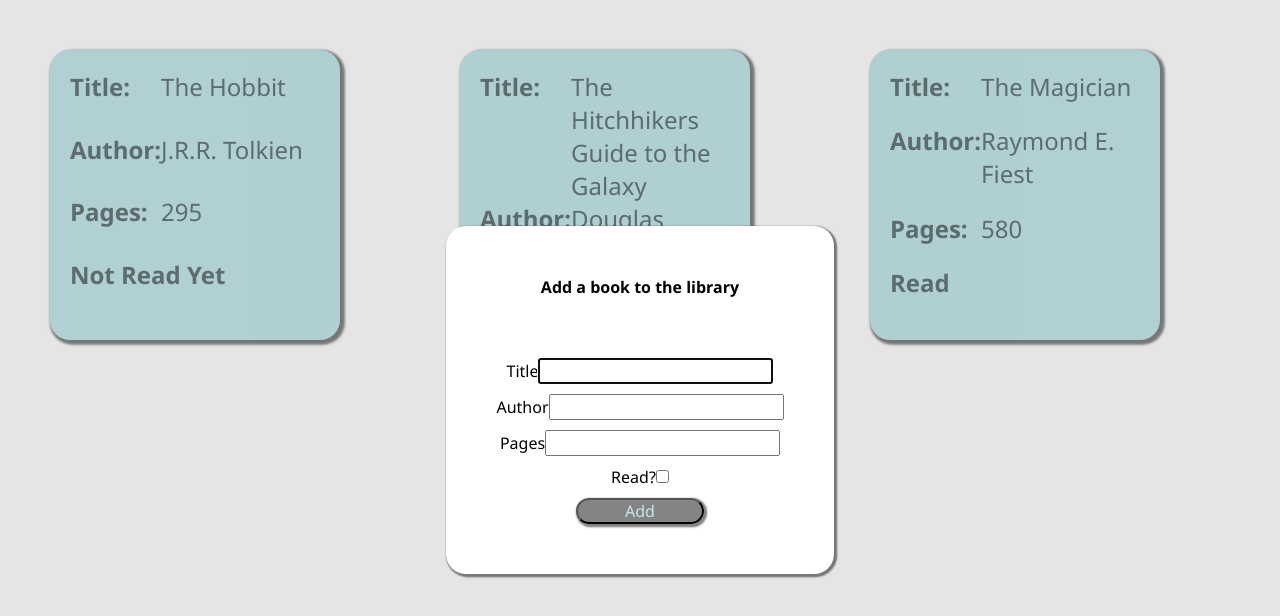
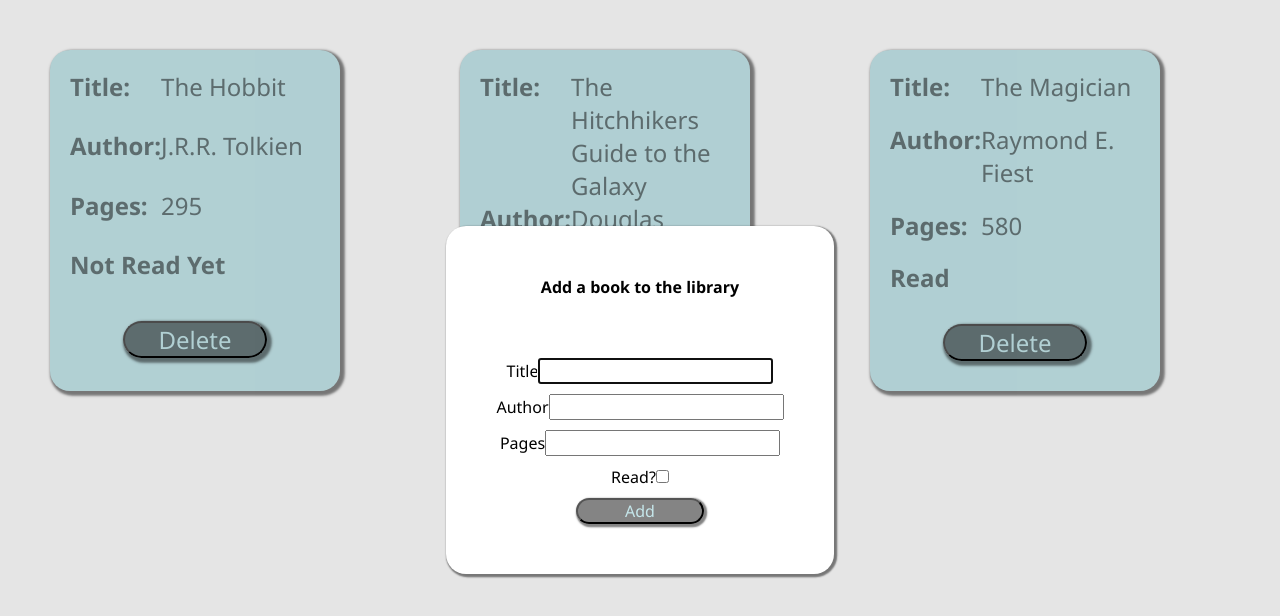
Before and after one commit to mitchnode/library, a plain HTML site: page index.html in a window 1280 px wide. Both pictures are taken after a click on the button "Add Book". Drawn offline with Linux system fonts and the light colour scheme.

Commit message:
Added delete button

```diff
--- a/library.js
+++ b/library.js
@@ -5,6 +5,7 @@ const addButton = document.getElementById("addBook");
 addButton.addEventListener("click", (e) => {
     e.preventDefault();
     const dialog = document.createElement("dialog");
+    dialog.id = "addDialog";
     const heading = document.createElement("h5");
     heading.textContent = "Add a book to the library";
 
@@ -45,10 +46,10 @@ addButton.addEventListener("click", (e) => {
         const author = authorInput.value;
         const pages = pagesInput.value;
         const read = readInput.checked;
-        console.log(title,author,pages,read);
         addBookToLibrary(title,author,pages,read);
-        dialog.close();
-    })
+        getBooks();
+        dialog.remove();
+    });
 
     dialog.appendChild(heading);
     dialog.appendChild(titleSpan);
@@ -82,6 +83,7 @@ function Book(title, author, pages, read){
     }
     this.generateCard = function() {
         const card = document.createElement("div");
+
         card.className = "card";
         cards.appendChild(card);
         const titletext = document.createElement("p");
@@ -92,6 +94,16 @@ function Book(title, author, pages, read){
         const authorspan = document.createElement("span");
         const pagespan = document.createElement("span");
         const readspan = document.createElement("span");
+        const deleteButton = document.createElement("button");
+        deleteButton.id = "delete";
+        deleteButton.textContent = "Delete";
+        card.id = myLibrary.map(e => e.title).indexOf(title);
+
+        deleteButton.addEventListener("click", (e) => {
+            myLibrary.splice(card.id, 1);
+            getBooks();
+        })
+
         titlespan.className = "field_name";
         authorspan.className = "field_name";
         pagespan.className = "field_name";
@@ -111,15 +123,18 @@ function Book(title, author, pages, read){
         card.appendChild(pagestext);
         card.appendChild(readspan);
         readspan.appendChild(readtext);
+        card.appendChild(deleteButton);
     }
 }
 
 function addBookToLibrary(title, author, pages, read) {
-    myLibrary.push(new Book(title, author, pages, read));
+    const book = new Book(title, author, pages, read)
+    myLibrary.push(book);
 }
 
 function getBooks() {
     // Need to clear books to refresh them
+    cards.innerHTML = "";
     myLibrary.forEach(book => {
           book.generateCard();
     });
--- a/style.css
+++ b/style.css
@@ -25,7 +25,7 @@
 .card {
     display: grid;
     grid-template-columns: 1fr 2fr;
-    height: 250px;
+
     align-items: stretch;
     padding: 20px;
     border-radius: 20px;
@@ -67,3 +67,9 @@ dialog {
 h5 {
     padding-bottom: 50px;
 }
+
+#delete {
+    grid-area: 5 / 1 / 6 / 3;
+    justify-self: center;
+    width: 6em;
+}
```
